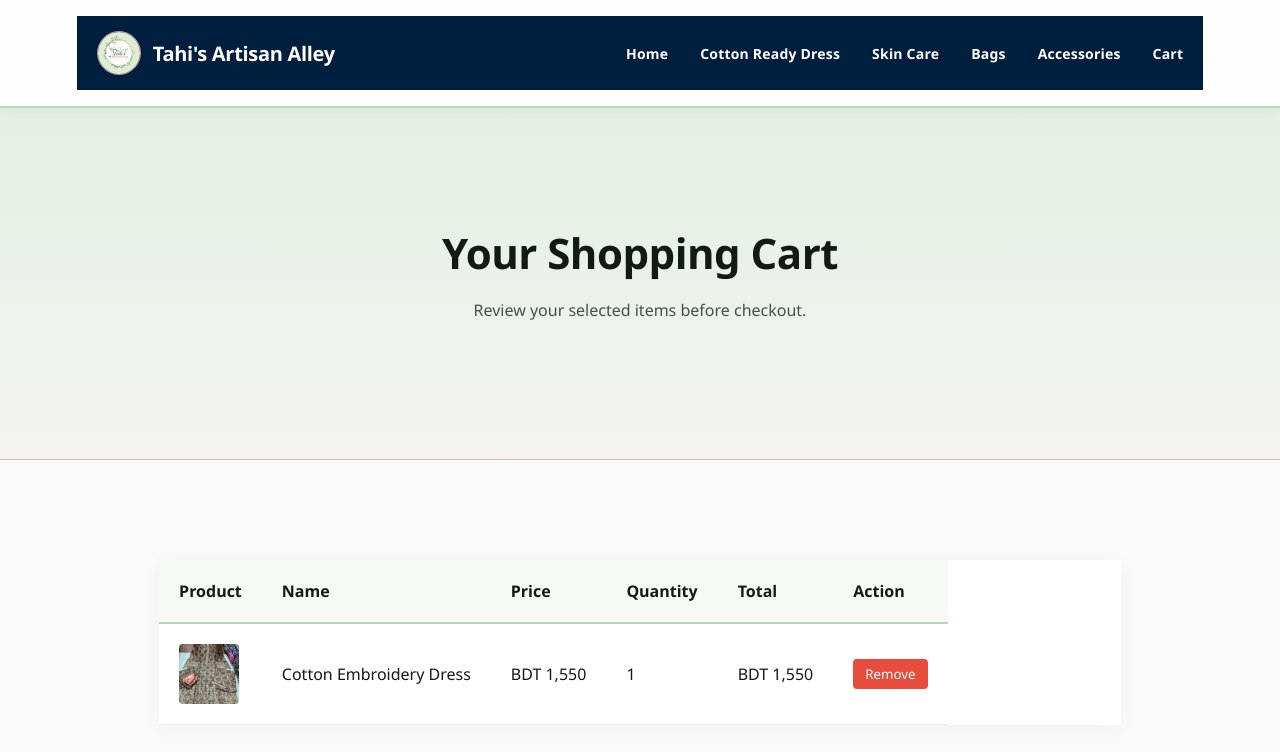
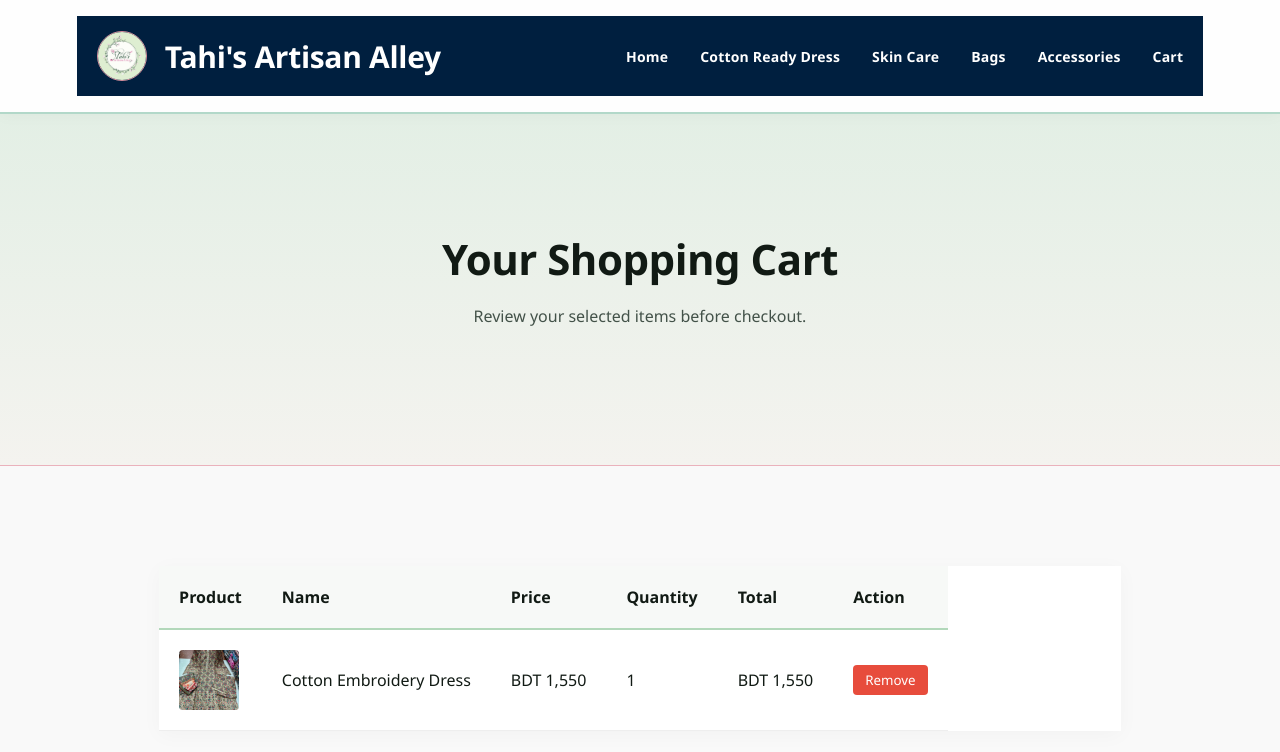
Before and after one commit to Tahia23/Tahis_Artisan_Alley, a plain HTML site: page pages/cart.html in a window 1280 px wide. Shown: the top 752 px of the page. Drawn offline with Linux system fonts and the light colour scheme.

Commit message:
Update style.css

```diff
--- a/style.css
+++ b/style.css
@@ -36,16 +36,16 @@ header {
 }
 
 .logo {
-    width: 44px;
-    height: 44px;
-    border-radius: 50%;
-    margin-right: 12px;
+    width: 50px;
+    height: 50px;
+    border-radius: 60%;
+    margin-right: 18px;
     border: 1.5px solid #e598a4ee;
     object-fit: cover;
 }
 
 .logo-area h1 {
-    font-size: 20px;
+    font-size: 30px;
     color: #111a14;
     font-weight: 700;
     letter-spacing: -0.3px;
@@ -98,7 +98,7 @@ nav ul li a:hover::after {
 }
 
 .welcome-content {
-    max-width: 820px;
+    max-width: 800px;
     margin: 0 auto;
 }
 
@@ -174,7 +174,7 @@ nav ul li a:hover::after {
 }
 
 .category-card {
-    background: #ffffff;
+    background: #fff5f5;
     border: 1px solid #e2eae4;
     border-radius: 0px;
     padding: 45px 30px;
@@ -186,7 +186,7 @@ nav ul li a:hover::after {
 
 .category-card:hover {
     transform: translateY(-6px);
-    border-color: #e598a4;
+    border-color: #98e5ce;
     box-shadow: 0 12px 30px rgba(216, 74, 104, 0.12);
 }
 
@@ -786,7 +786,7 @@ body { font-family: 'Poppins', sans-serif; }
 .slider-container {
     width: 600px; /* এখান থেকে সাইজ নিয়ন্ত্রণ করুন */
     margin: 20px auto;
-    border: 5px solid #fff;
+    border: 5px solid #e0fae8;
     box-shadow: 0 4px 15px rgba(0,0,0,0.1);
     border-radius: 10px;
     overflow: hidden;
```
